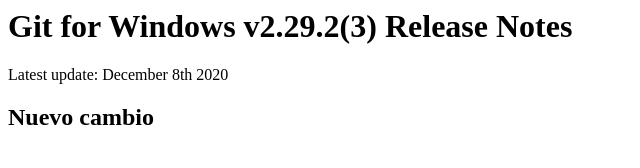
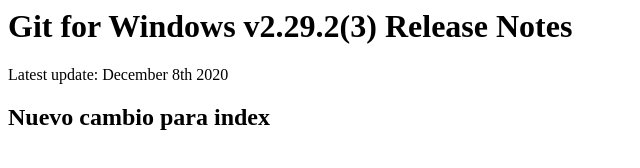
Before and after one commit to VrayaVam/demo-repo2, a plain HTML site: page Index.html in a window 1280 px wide. Shown: the whole page, without its empty margins (0-640 px from the left). Drawn offline with Linux system fonts and the light colour scheme.

Commit message:
Nueva modificación al Index

```diff
--- a/Index.html
+++ b/Index.html
@@ -4,5 +4,5 @@
 		<h1>Git for Windows v2.29.2(3) Release Notes</h1>
 	</div>
 	<p>Latest update: December 8th 2020</p>
-	<h2>Nuevo cambio</h2>
+	<h2>Nuevo  cambio para index</h2>
 </html>
```
